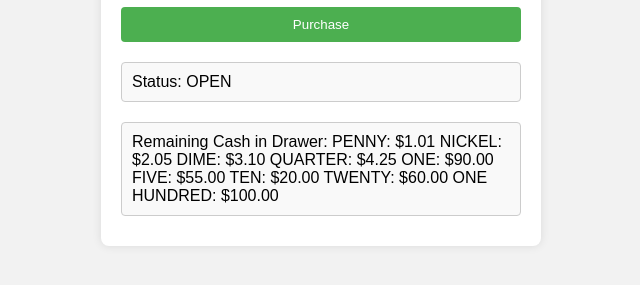
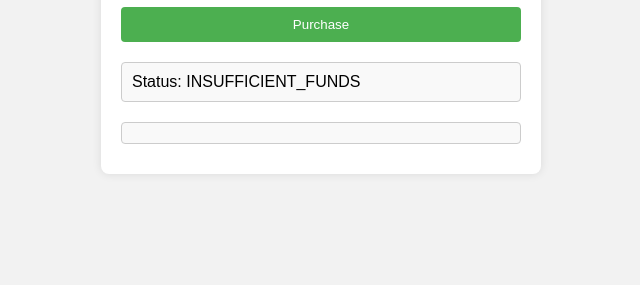
Before and after one commit to thinun/Cash-Register, a plain HTML site: page index.html in a window 1280 px wide. Both pictures are taken after a click on the button "Purchase". Shown: the part 209-494 px from the top of the page, without its empty margins (319-959 px from the left). Drawn offline with Linux system fonts and the light colour scheme.

Commit message:
not finished not getting the expected results

```diff
--- a/script.js
+++ b/script.js
@@ -1,105 +1,100 @@
-class CashRegister {
-    constructor(price, cid) {
-        this.price = price;
-        this.cid = cid;
+let price = 19.5; // Replace with your actual price
+let cid = [["PENNY", 1.01], ["NICKEL", 2.05], ["DIME", 3.1], ["QUARTER", 4.25], ["ONE", 90], ["FIVE", 55], ["TEN", 20], ["TWENTY", 60], ["ONE HUNDRED", 100]];
+document.addEventListener("DOMContentLoaded", function () {
+    // Function to check if cash in drawer is sufficient for change
+    function checkCashDrawer(cid, changeDue) {
+        let cashSum = 0;
+        for (let i = 0; i < cid.length; i++) {
+            cashSum += cid[i][1];
+        }
+        return cashSum >= changeDue;
     }
 
-    calculateChange(cash) {
-        let change = (cash - this.price).toFixed(2);
-        let changeArr = [];
+    function giveChange(cid, cash, price) {
+        const unitValues = {
+            "ONE HUNDRED": 100,
+            "TWENTY": 20,
+            "TEN": 10,
+            "FIVE": 5,
+            "ONE": 1,
+            "QUARTER": 0.25,
+            "DIME": 0.1,
+            "NICKEL": 0.05,
+            "PENNY": 0.01
+        };
 
-        // Calculate total cash in drawer before transaction
-        let totalCIDBefore = this.cid.reduce((acc, curr) => acc + curr[1], 0);
+        let change = {};
+        let changeDue = Math.round((cash - price) * 100) / 100; // Round to two decimal places
+        // Loop through cash drawer in descending order of value
+        for (let i = cid.length - 1; i >= 0; i--) {
+            const unit = cid[i][0];
+            const unitAmount = unitValues[unit];
 
-        // Check if change required is greater than total cash in drawer
-        if (parseFloat(change) > parseFloat(totalCIDBefore.toFixed(2))) {
-            return "INSUFFICIENT_FUNDS";
+            // Keep adding units to change object until it reaches or exceeds change due
+            while (changeDue >= unitAmount && cid[i][1] > 0) {
+                if (!change[unit]) {
+                    change[unit] = 0;
                 }
-
-        // Check if cash provided is less than price
-        if (cash < this.price) {
-            return "NOT_ENOUGH_MONEY";
+                change[unit] += unitAmount;
+                changeDue = Math.round((changeDue - unitAmount) * 100) / 100; // Round to two decimal places
+                cid[i][1] -= unitAmount; // Reduce the amount of that unit in cash drawer
             }
-
-        // Check if cash provided is equal to price
-        if (parseFloat(cash) === parseFloat(this.price)) {
-            return "EXACT_CHANGE";
         }
-
-        // Logic to find change from cash in drawer
-        const denominations = [
-            ["ONE HUNDRED", 100],
-            ["TWENTY", 20],
-            ["TEN", 10],
-            ["FIVE", 5],
-            ["ONE", 1],
-            ["QUARTER", 0.25],
-            ["DIME", 0.1],
-            ["NICKEL", 0.05],
-            ["PENNY", 0.01]
-        ];
-
-        for (let i = 0; i < denominations.length; i++) {
-            const [currencyName, currencyValue] = denominations[i];
-
-            while (change >= currencyValue && this.cid[i][1] > 0) {
-                changeArr.push([currencyName, currencyValue]);
-                change -= currencyValue;
-                change = parseFloat(change.toFixed(2));
-                this.cid[i][1] -= currencyValue;
+        // Check if exact change can be provided
+        if (changeDue === 0) {
+            // Format change object into a string for display
+            let changeString = "Status: OPEN ";
+            for (const unit in change) {
+                console.log(change[unit])
+                if (change[unit] > 0) {
+                    changeString += `${unit}: $${change[unit].toFixed(2)} `;
+                }
+            }
+            return changeString.trim();
+        } else {
+            return "Status: INSUFFICIENT_FUNDS";
         }
     }
 
-        // Calculate total cash in drawer after transaction
-        let totalCIDAfter = this.cid.reduce((acc, curr) => acc + curr[1], 0);
 
-        return {
-            status: "OPEN",
-            change: changeArr,
-            remainingCash: this.cid
-        };
+    // Function to calculate remaining cash in drawer (optional)
+    function calculateRemainingCash(cid, cash, price) {
+        let remainingCash = 0;
+        for (let i = 0; i < cid.length; i++) {
+            remainingCash += cid[i][1];
         }
+        return remainingCash - (cash - price);
     }
 
-// Example usage
-let price = 3.26;
-let cid = [
-    ["PENNY", 1.01],
-    ["NICKEL", 2.05],
-    ["DIME", 3.1],
-    ["QUARTER", 4.25],
-    ["ONE", 90],
-    ["FIVE", 55],
-    ["TEN", 20],
-    ["TWENTY", 60],
-    ["ONE HUNDRED", 100],
-];
+    // Event listener for purchase button click
+    const purchaseBtn = document.getElementById("purchase-btn");
+    purchaseBtn.addEventListener("click", function () {
+        const cashInput = document.getElementById("cash");
+        const cash = parseFloat(cashInput.value);
+        const changeDueDiv = document.getElementById("change-due");
+        const remainingCashDiv = document.getElementById("remaining-cash");
 
-let cashRegister = new CashRegister(price, cid);
+        const changeDue = cash - price;
+        const isSufficient = checkCashDrawer(cid.slice(), changeDue); // Make a copy of cid to avoid modifying original
 
-// Event listener for purchase button
-document.getElementById("purchase-btn").addEventListener("click", function () {
-    let cashInput = parseFloat(document.getElementById("cash").value);
-    let result = cashRegister.calculateChange(cashInput);
+        if (cash < price) {
+            alert("Customer does not have enough money to purchase the item");
+            return;
+        }
 
-    if (result === "INSUFFICIENT_FUNDS") {
-        document.getElementById("change-due").textContent = "Status: INSUFFICIENT_FUNDS";
-    } else if (result === "NOT_ENOUGH_MONEY") {
-        alert("Customer does not have enough money to purchase the item");
-    } else if (result === "EXACT_CHANGE") {
-        document.getElementById("change-due").textContent = "No change due - customer paid with exact cash";
-    } else {
-        let changeString = "Status: OPEN";
-        for (let changeItem of result.change) {
-            changeString += ` ${changeItem[0]}: $${changeItem[1].toFixed(2)} `;
+        if (cash === price) {
+            changeDueDiv.textContent = "No change due - customer paid with exact cash";
+            return;
         }
-        document.getElementById("change-due").textContent = changeString;
 
-        // Display the remaining cash in the drawer
-        let remainingCash = "Remaining Cash in Drawer:\n";
-        for (let item of result.remainingCash) {
-            remainingCash += `${item[0]}: $${item[1].toFixed(2)}\n`;
+        // Handle insufficient funds scenario
+        if (!isSufficient) {
+            changeDueDiv.textContent = "Status: INSUFFICIENT_FUNDS";
+            return;
         }
-        document.getElementById("remaining-cash").textContent = remainingCash;
-    }
-});
+
+        // Calculate and display change due
+        // Make a copy of cid to avoid modifying original
+        changeDueDiv.textContent = giveChange(cid.slice(), cash, price);
+    })
+})
```
Also changed, not shown: index.html (+1 -0 lines). Lines whose indentation alone changed are shown as unchanged.
